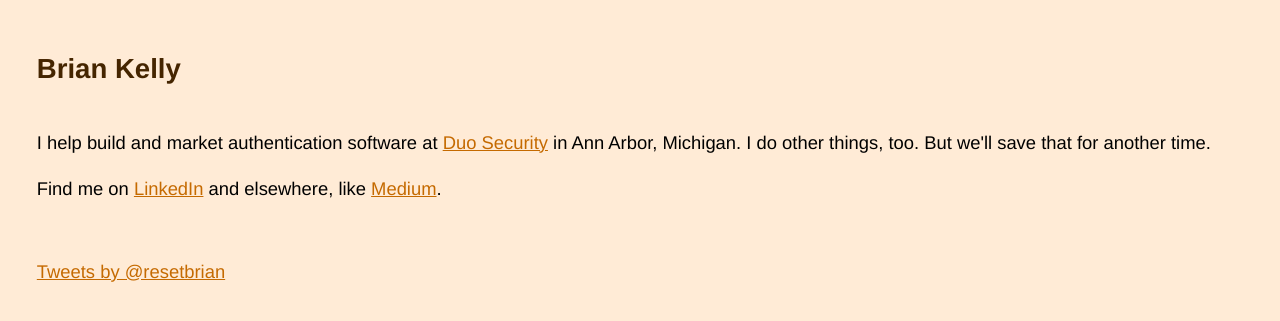
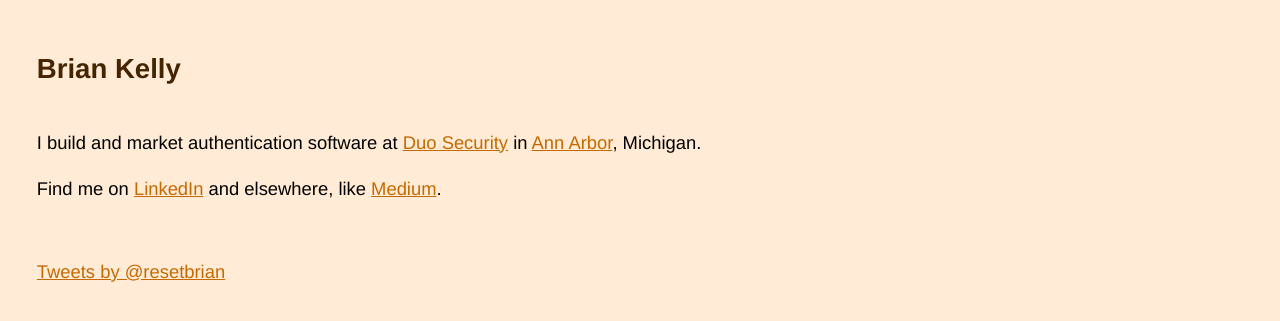
Before and after one commit to briankelly/briankelly.github.io, a Jekyll site: the page built from index.html, in a window 1280 px wide. Shown: the top 321 px of the page. Built offline with Jekyll 4.4.1, drawn with Linux system fonts in a browser that asks for light colours; Markdown is read by kramdown in place of the engine named in the settings; comment, search, counter and statistics services are not loaded.

Commit message:
Homepage text changes

```diff
--- a/index.html
+++ b/index.html
@@ -4,6 +4,6 @@ title: Brian Kelly
 ---
 
     <div id="home">
-      <p>I help build and market authentication software at <a href="https://www.duosecurity.com">Duo Security</a> in Ann Arbor, Michigan. I do other things, too. But we'll save that for another time.</p>
+      <p>I build and market authentication software at <a href="https://www.duosecurity.com">Duo Security</a> in <a href="http://www.madeina2.com">Ann Arbor</a>, Michigan.</p>
       <p>Find me on <a href="https://www.linkedin.com/in/bckelly">LinkedIn</a> and elsewhere, like <a href="https://medium.com/@bkelly">Medium</a>.
     </div>
```
